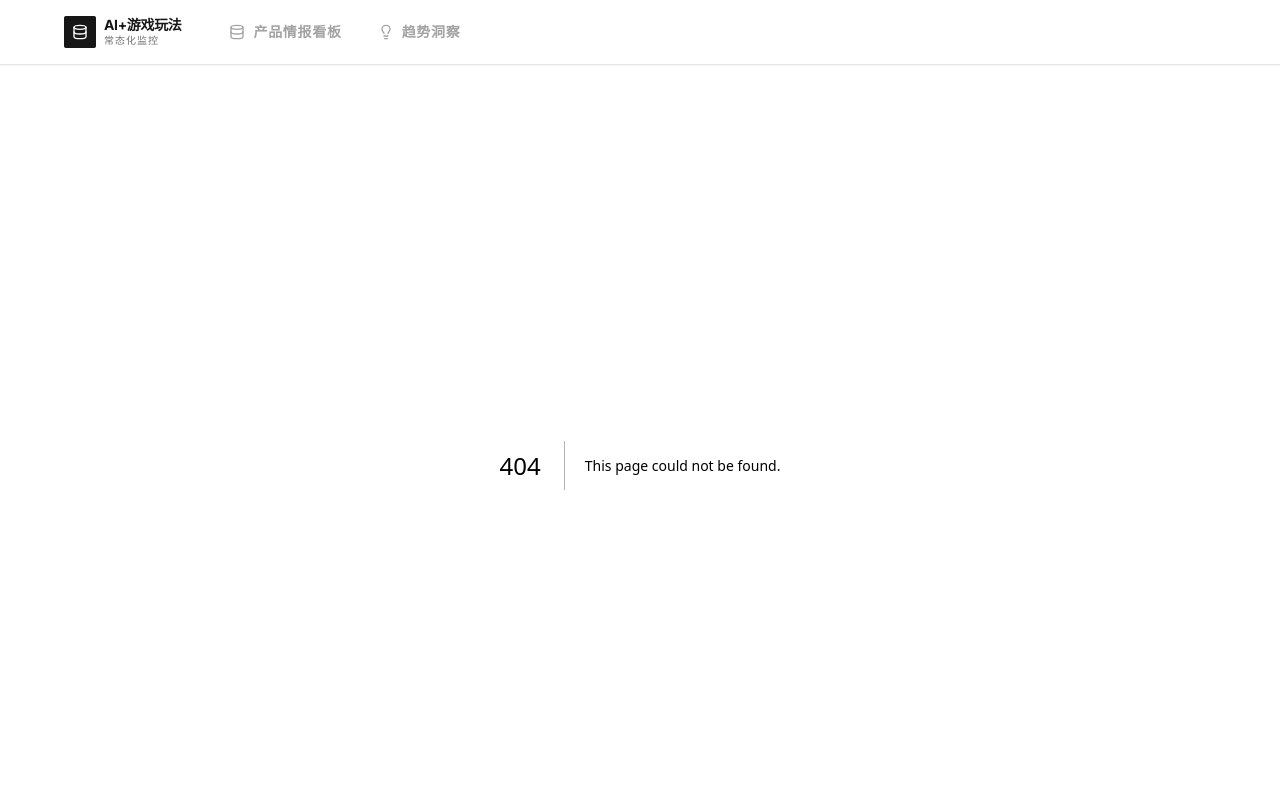
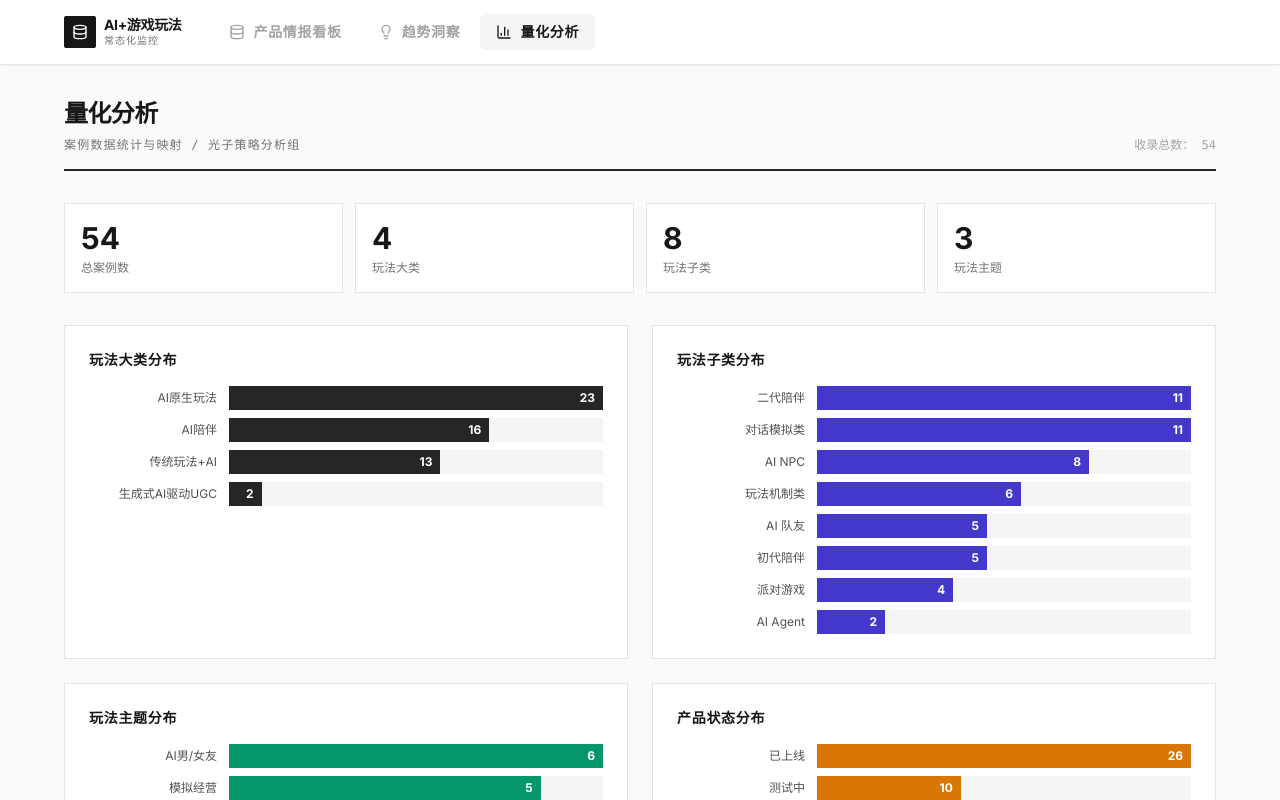
Before and after one commit to jiaqizhao0226-byte/ai-game-tracker, a Next.js app: page /analytics in a window 1280 px wide. Before the commit this address had no page. Shown: the top 800 px of the page. Built offline with nearby package versions, Linux system fonts and the light colour scheme.

Commit message:
新增量化分析Tab：图表统计所有案例
- 顶部导航新增「量化分析」Tab
- 4个统计卡片：总案例数/玩法大类/子类/主题数量
- 8个柱状图：玩法大类/子类/主题/状态/区域/平台/融资/团队规模
- 纯CSS柱状图，无外部依赖

```diff
--- /dev/null
+++ b/src/app/analytics/page.tsx
@@ -0,0 +1,110 @@
+import data from '../../data.json';
+
+export default function AnalyticsPage() {
+  const { games } = data;
+
+  // 统计函数
+  const countBy = (key: string) => {
+    const result = {};
+    games.forEach(g => {
+      const val = g[key] || '未知';
+      result[val] = (result[val] || 0) + 1;
+    });
+    return Object.entries(result).sort((a, b) => b[1] - a[1]);
+  };
+
+  const mainTypes = countBy('gameplay_main');
+  const statuses = countBy('status');
+  const regions = countBy('region');
+  const platforms = countBy('platform');
+  const fundings = countBy('funding_round');
+  const sizes = countBy('company_size');
+
+  // 玩法子类
+  const subTypes = {};
+  games.forEach(g => {
+    if (g.gameplay_sub) {
+      subTypes[g.gameplay_sub] = (subTypes[g.gameplay_sub] || 0) + 1;
+    }
+  });
+  const subList = Object.entries(subTypes).sort((a, b) => b[1] - a[1]);
+
+  // 玩法主题
+  const themes = {};
+  games.forEach(g => {
+    if (g.gameplay_theme) {
+      themes[g.gameplay_theme] = (themes[g.gameplay_theme] || 0) + 1;
+    }
+  });
+  const themeList = Object.entries(themes).sort((a, b) => b[1] - a[1]);
+
+  // Bar chart component
+  const BarChart = ({ title, data, color = 'bg-neutral-800' }: { title: string; data: [string, number][]; color?: string }) => {
+    const max = Math.max(...data.map(d => d[1]));
+    return (
+      <div className="bg-white border border-neutral-200 p-6">
+        <h3 className="text-sm font-bold text-neutral-900 mb-4 font-mono uppercase tracking-wider">{title}</h3>
+        <div className="space-y-2">
+          {data.map(([label, value]) => (
+            <div key={label} className="flex items-center gap-3">
+              <div className="w-32 text-xs text-neutral-600 text-right shrink-0 truncate">{label}</div>
+              <div className="flex-1 bg-neutral-100 h-6 relative overflow-hidden">
+                <div className={`h-full ${color} flex items-center justify-end px-2`} style={{ width: `${(value / max) * 100}%` }}>
+                  <span className="text-xs text-white font-bold">{value}</span>
+                </div>
+              </div>
+            </div>
+          ))}
+        </div>
+      </div>
+    );
+  };
+
+  return (
+    <main className="min-h-screen bg-[#F9FAFB] py-8 px-6 sm:px-12 lg:px-16 mx-auto max-w-[1400px]">
+      <header className="mb-8 border-b-2 border-neutral-800 pb-4 flex justify-between items-end">
+        <div>
+          <h1 className="text-2xl font-bold font-sans text-neutral-900 tracking-tight">
+            量化分析
+          </h1>
+          <p className="text-neutral-500 mt-2 text-xs uppercase tracking-widest font-mono">案例数据统计与映射 / 光子策略分析组</p>
+        </div>
+        <div className="text-right">
+          <p className="text-xs font-mono text-neutral-400">收录总数： {games.length}</p>
+        </div>
+      </header>
+
+      {/* Stats cards */}
+      <div className="mb-8 grid grid-cols-2 md:grid-cols-4 gap-3">
+        <div className="bg-white border border-neutral-200 p-4">
+          <p className="text-3xl font-bold text-neutral-900">{games.length}</p>
+          <p className="text-xs text-neutral-500 mt-1">总案例数</p>
+        </div>
+        <div className="bg-white border border-neutral-200 p-4">
+          <p className="text-3xl font-bold text-neutral-900">{mainTypes.length}</p>
+          <p className="text-xs text-neutral-500 mt-1">玩法大类</p>
+        </div>
+        <div className="bg-white border border-neutral-200 p-4">
+          <p className="text-3xl font-bold text-neutral-900">{subList.length}</p>
+          <p className="text-xs text-neutral-500 mt-1">玩法子类</p>
+        </div>
+        <div className="bg-white border border-neutral-200 p-4">
+          <p className="text-3xl font-bold text-neutral-900">{themeList.length}</p>
+          <p className="text-xs text-neutral-500 mt-1">玩法主题</p>
+        </div>
+      </div>
+
+      {/* Charts grid */}
+      <div className="grid grid-cols-1 lg:grid-cols-2 gap-6">
+        <BarChart title="玩法大类分布" data={mainTypes} color="bg-neutral-800" />
+        <BarChart title="玩法子类分布" data={subList} color="bg-indigo-700" />
+        <BarChart title="玩法主题分布" data={themeList.length > 0 ? themeList : [['暂无', 0]]} color="bg-emerald-600" />
+        <BarChart title="产品状态分布" data={statuses} color="bg-amber-600" />
+        <BarChart title="区域分布" data={regions} color="bg-blue-600" />
+        <BarChart title="平台分布" data={platforms} color="bg-purple-600" />
+        <BarChart title="融资轮次分布" data={fundings} color="bg-rose-600" />
+        <BarChart title="团队规模分布" data={sizes} color="bg-teal-600" />
+      </div>
+    </main>
+  );
+}
--- a/src/components/Header.tsx
+++ b/src/components/Header.tsx
@@ -2,7 +2,7 @@
 
 import Link from 'next/link';
 import { usePathname } from 'next/navigation';
-import { Database, Lightbulb } from 'lucide-react';
+import { Database, Lightbulb, BarChart3 } from 'lucide-react';
 
 export default function Header() {
   const pathname = usePathname();
@@ -46,6 +46,13 @@ export default function Header() {
               <Lightbulb className="w-4 h-4" />
               趋势洞察
             </Link>
+            <Link
+              href="/analytics"
+              className={`px-4 py-2 text-sm font-bold uppercase tracking-wider rounded-md transition-colors flex items-center gap-2 ${pathname === '/analytics' ? 'bg-neutral-100 text-neutral-900' : 'text-neutral-400 hover:text-neutral-900 hover:bg-neutral-50'}`}
+            >
+              <BarChart3 className="w-4 h-4" />
+              量化分析
+            </Link>
           </nav>
         </div>
       </div>
```
